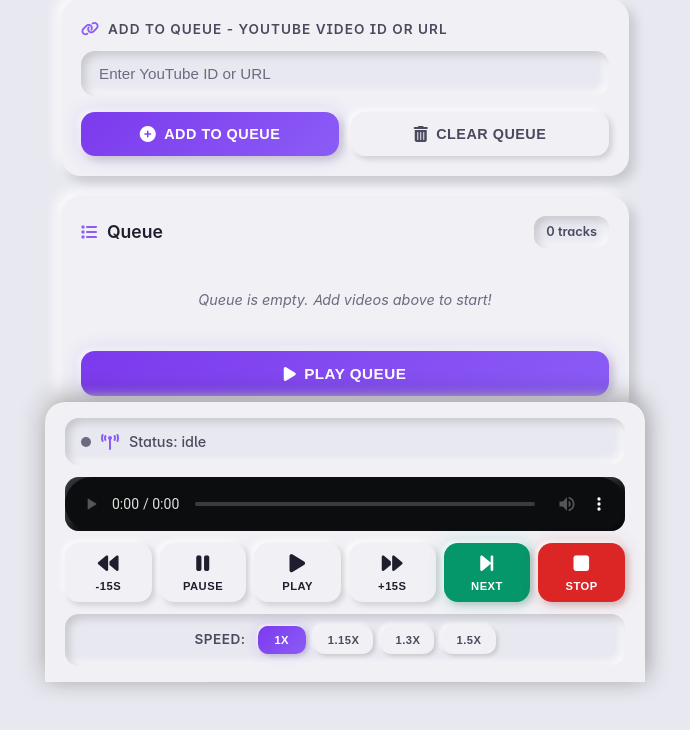
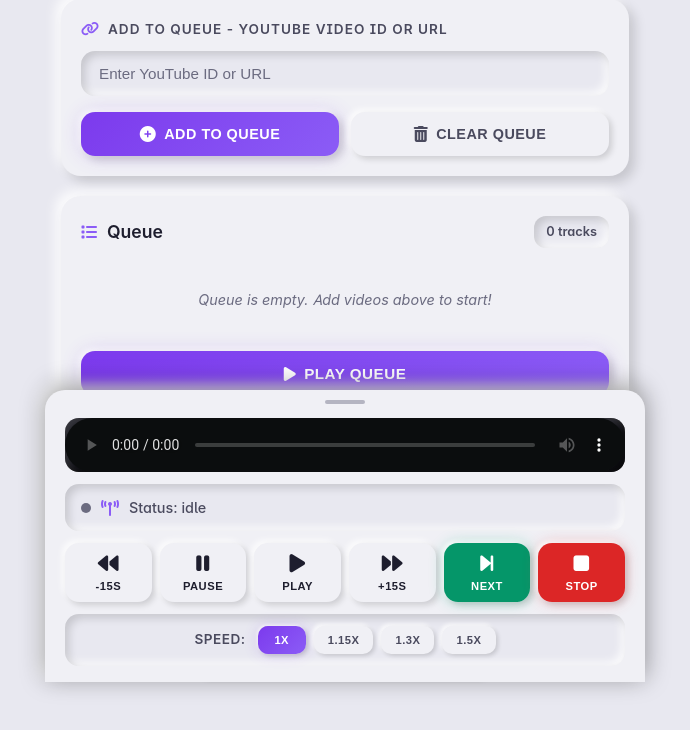
Before and after one commit to MrDesjardins/audio-stream-server, a FastAPI app: page / in a window 1280 px wide. Shown: the part 118-848 px from the top of the page, without its empty margins (295-985 px from the left). Before the commit the page ends 810 px from the top, so only its background shows below. Run offline with FastAPI, Linux system fonts and the light colour scheme; data that the repository does not hold is empty; parts of the project's set-up code (start-up, migrations or seed data) failed here and were passed over; some libraries are stand-ins or nearby versions.

Commit message:
Snap bottom

```diff
--- a/static/app.js
+++ b/static/app.js
@@ -2012,6 +2012,105 @@ document.addEventListener('visibilitychange', async function () {
     }
 });
 
+// ── Player Bar Drag-to-Snap ──────────────────────────────────────────────────
+// 4 snap levels (drag down = collapse from bottom):
+//   0 = full  |  1 = hide speed  |  2 = hide speed+controls  |  3 = hide all (audio only)
+(function initPlayerDrag() {
+    const bar = document.getElementById('player-section');
+    const handle = document.getElementById('player-drag-handle');
+    const container = document.querySelector('.container');
+    if (!bar || !handle) return;
+
+    const GAP = 12; // matches CSS gap on .player-section
+    let currentSnap = parseInt(localStorage.getItem('playerSnap') || '0', 10);
+    let isDragging = false;
+    let startY = 0;
+    let startTranslateY = 0;
+
+    function getSnapOffsets() {
+        const speed = bar.querySelector('.speed-controls');
+        const controls = bar.querySelector('.playback-controls');
+        const status = bar.querySelector('.status-indicator');
+        const s1 = speed.offsetHeight + GAP;
+        const s2 = s1 + controls.offsetHeight + GAP;
+        const s3 = s2 + status.offsetHeight + GAP;
+        return [0, s1, s2, s3];
+    }
+
+    function getCurrentTranslateY() {
+        const m = new DOMMatrix(getComputedStyle(bar).transform);
+        return m.m42;
+    }
+
+    function updateContainerPadding(translateY) {
+        const visible = Math.max(0, bar.offsetHeight - translateY);
+        container.style.paddingBottom = (visible + 20) + 'px';
+    }
+
+    function applySnap(snap, animate) {
+        currentSnap = Math.max(0, Math.min(3, snap));
+        localStorage.setItem('playerSnap', currentSnap);
+        const offsets = getSnapOffsets();
+        bar.style.transition = animate
+            ? 'transform 0.3s cubic-bezier(0.4, 0, 0.2, 1)'
+            : 'none';
+        bar.style.transform = `translateY(${offsets[currentSnap]}px)`;
+        updateContainerPadding(offsets[currentSnap]);
+    }
+
+    function getNearestSnap(y) {
+        const offsets = getSnapOffsets();
+        return offsets.reduce((best, offset, idx) =>
+            Math.abs(offset - y) < Math.abs(offsets[best] - y) ? idx : best, 0);
+    }
+
+    function onDragStart(clientY) {
+        isDragging = true;
+        startY = clientY;
+        startTranslateY = getCurrentTranslateY();
+        bar.style.transition = 'none';
+    }
+
+    function onDragMove(clientY) {
+        if (!isDragging) return;
+        const offsets = getSnapOffsets();
+        const delta = clientY - startY;
+        const newY = Math.max(0, Math.min(offsets[3], startTranslateY + delta));
+        bar.style.transform = `translateY(${newY}px)`;
+        updateContainerPadding(newY);
+    }
+
+    function onDragEnd() {
+        if (!isDragging) return;
+        isDragging = false;
+        applySnap(getNearestSnap(getCurrentTranslateY()), true);
+    }
+
+    // Touch events
+    handle.addEventListener('touchstart', (e) => {
+        onDragStart(e.touches[0].clientY);
+        e.preventDefault();
+    }, { passive: false });
+
+    window.addEventListener('touchmove', (e) => {
+        if (isDragging) { onDragMove(e.touches[0].clientY); e.preventDefault(); }
+    }, { passive: false });
+
+    window.addEventListener('touchend', onDragEnd);
+
+    // Mouse events
+    handle.addEventListener('mousedown', (e) => { onDragStart(e.clientY); e.preventDefault(); });
+    window.addEventListener('mousemove', (e) => { if (isDragging) onDragMove(e.clientY); });
+    window.addEventListener('mouseup', onDragEnd);
+
+    // Recalculate on resize (font/zoom may change heights)
+    window.addEventListener('resize', () => applySnap(currentSnap, false));
+
+    // Initialize from saved state after first paint
+    requestAnimationFrame(() => applySnap(currentSnap, false));
+})();
+// ── End Player Bar Drag-to-Snap ──────────────────────────────────────────────
+
 // Poll status every 3 seconds
 setInterval(fetchStatus, 3000);
 
--- a/static/style.css
+++ b/static/style.css
@@ -807,7 +807,7 @@ main {
     cursor: not-allowed;
 }
 
-/* Player Section — fixed to bottom of viewport */
+/* Player Section — fixed to bottom of viewport, drag-to-snap */
 .player-section {
     position: fixed;
     bottom: 0;
@@ -819,13 +819,46 @@ main {
 
     background: var(--bg-elevated);
     border-radius: 20px 20px 0 0;
-    padding: 16px 20px;
+    padding: 0 20px 16px;
     box-shadow:
         0 -4px 24px rgba(0, 0, 0, 0.4),
         -6px -6px 12px var(--shadow-light);
     display: flex;
     flex-direction: column;
     gap: 12px;
+    will-change: transform;
+    /* transition set by JS; defined here as fallback */
+    transition: transform 0.3s cubic-bezier(0.4, 0, 0.2, 1);
+}
+
+/* Drag handle */
+.player-drag-handle {
+    display: flex;
+    justify-content: center;
+    align-items: center;
+    padding: 10px 0 2px;
+    cursor: grab;
+    touch-action: none;
+    user-select: none;
+    width: 100%;
+}
+
+.player-drag-handle:active {
+    cursor: grabbing;
+}
+
+.player-drag-indicator {
+    width: 40px;
+    height: 4px;
+    background: var(--text-muted);
+    border-radius: 2px;
+    opacity: 0.45;
+    transition: opacity 0.2s, width 0.2s;
+}
+
+.player-drag-handle:hover .player-drag-indicator {
+    opacity: 0.75;
+    width: 52px;
 }
 
 /* Status Indicator */
--- a/templates/index.html
+++ b/templates/index.html
@@ -6,7 +6,7 @@
     <meta name="viewport" content="width=device-width, initial-scale=1.0">
     <title>YouTube Radio</title>
     <link rel="stylesheet" href="https://cdnjs.cloudflare.com/ajax/libs/font-awesome/6.5.1/css/all.min.css">
-    <link rel="stylesheet" href="/static/style.css?v=1770738925">
+    <link rel="stylesheet" href="/static/style.css?v=1770738926">
 </head>
 
 <body>
@@ -139,12 +139,11 @@
             </button>
         </footer>
 
-        <!-- Player bar — always visible, fixed to bottom -->
-        <div class="player-section">
-            <div class="status-indicator">
-                <span id="status-dot" class="status-dot"></span>
-                <i class="fas fa-broadcast-tower"></i>
-                <p id="status">Status: idle</p>
+        <!-- Player bar — always visible, fixed to bottom, drag-to-snap -->
+        <div class="player-section" id="player-section">
+            <!-- Drag handle -->
+            <div class="player-drag-handle" id="player-drag-handle">
+                <span class="player-drag-indicator"></span>
             </div>
 
             <!-- Audio player - source is set dynamically via JavaScript -->
@@ -157,6 +156,14 @@
                 <span id="stream-status-text">Reconnecting...</span>
             </div>
 
+            <!-- Status moved below audio (snap 3 hides this) -->
+            <div class="status-indicator">
+                <span id="status-dot" class="status-dot"></span>
+                <i class="fas fa-broadcast-tower"></i>
+                <p id="status">Status: idle</p>
+            </div>
+
+            <!-- Snap 2 hides this and below -->
             <div class="playback-controls">
                 <button onclick="rewind()" class="btn btn-control">
                     <i class="fas fa-backward"></i>
@@ -184,6 +191,7 @@
                 </button>
             </div>
 
+            <!-- Snap 1 hides this (bottommost) -->
             <div class="speed-controls">
                 <span class="speed-label">Speed:</span>
                 <button onclick="setSpeed(1.0)" class="btn btn-speed active" id="speed-1x">
@@ -219,7 +227,7 @@
     <script src="/static/update-checker.js?v=1737842302"></script>
 
     <!-- Main Application Script -->
-    <script src="/static/app.js?v=1771900000"></script>
+    <script src="/static/app.js?v=1771900001"></script>
 </body>
 
 </html>
```
